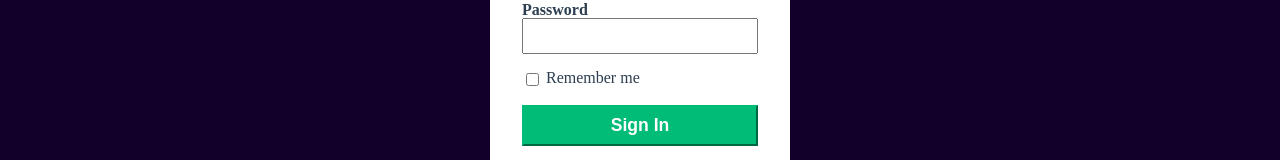
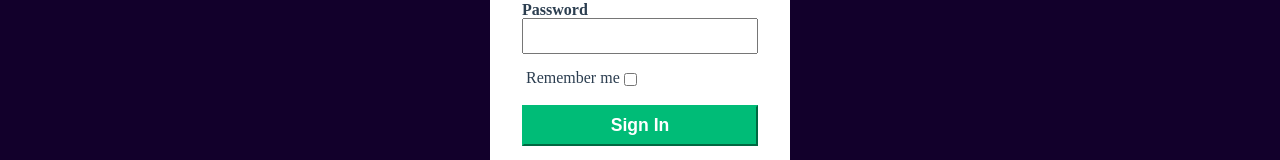
Before and after one commit to julien382/JulienHermain_P13_15-02-2023_frontend, a React (Create React App) app: page /login in a window 1280 px wide. Shown: the part 306-466 px from the top of the page. Built offline with nearby package versions, Linux system fonts and the light colour scheme.

Commit message:
fix for with htmlfor

```diff
--- a/src/components/Login/Login.jsx
+++ b/src/components/Login/Login.jsx
@@ -92,13 +92,13 @@ const Login = () => {
                 <h1>Sign In</h1>
                 <form>
                     <div className="input-wrapper">
-                        <label for="email">Email</label><input onChange={e => setEmail(e.target.value)} type="text" id="email" />
+                        <label htmlFor="email">Email</label><input onChange={e => setEmail(e.target.value)} type="text" id="email" />
                     </div>
                     <div className="input-wrapper">
-                        <label for="password">Password</label><input onChange={e => setPassword(e.target.value)} type="password" id="password" />
+                        <label htmlFor="password">Password</label><input onChange={e => setPassword(e.target.value)} type="password" id="password" />
                     </div>
                     <div className="input-remember">
-                        <input type="checkbox" checked={rememberMe} onChange={handleRememberMe} id="remember-me" /><label for="remember-me">Remember me</label>
+                        <label htmlFor="remember-me">Remember me</label><input type="checkbox" checked={rememberMe} onChange={handleRememberMe} id="remember-me" />
                     </div>
                     <button onClick={(e) => {onSubmit(e)}} className="sign-in-button">Sign In</button>
                     {errorMessage && <p className="errorMessage">{errorMessage}</p>}
```
